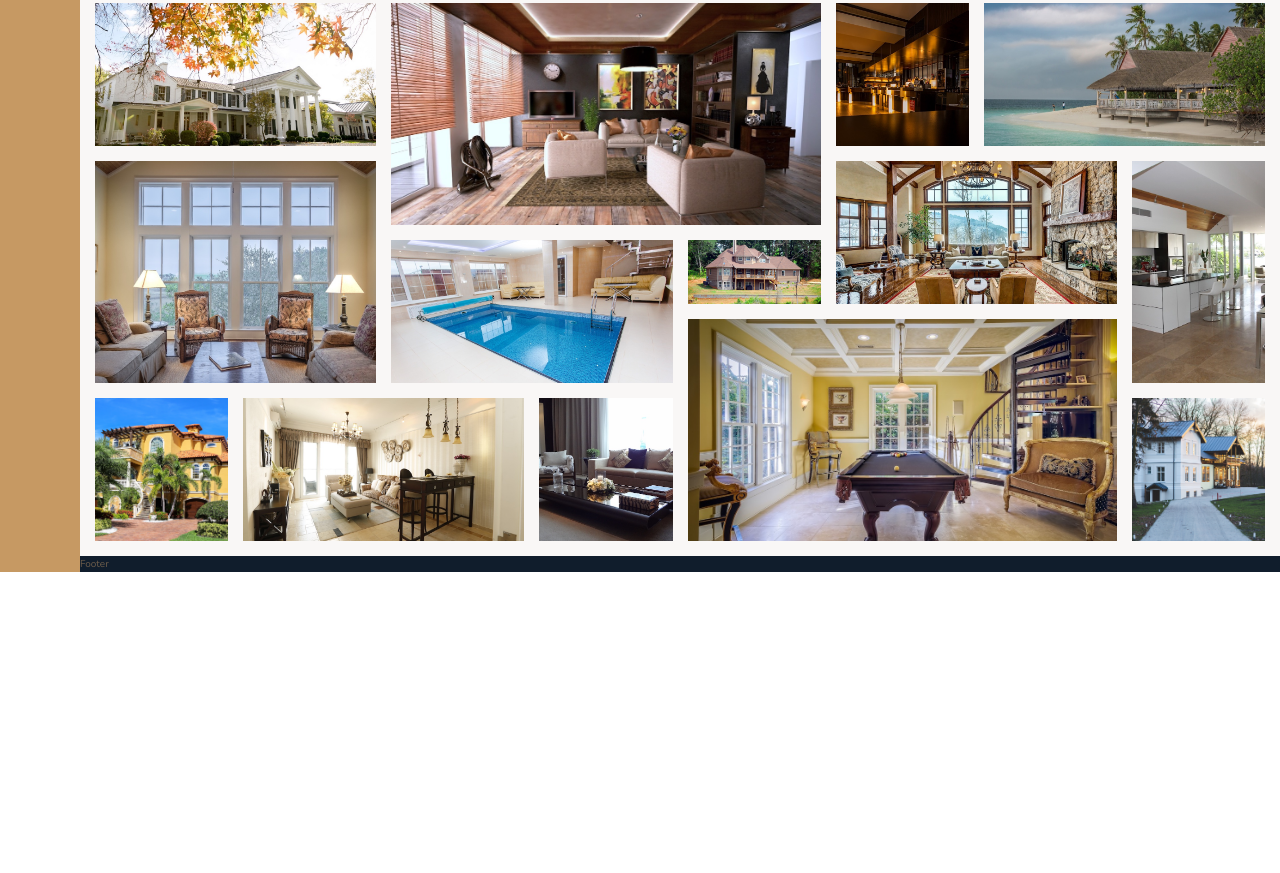
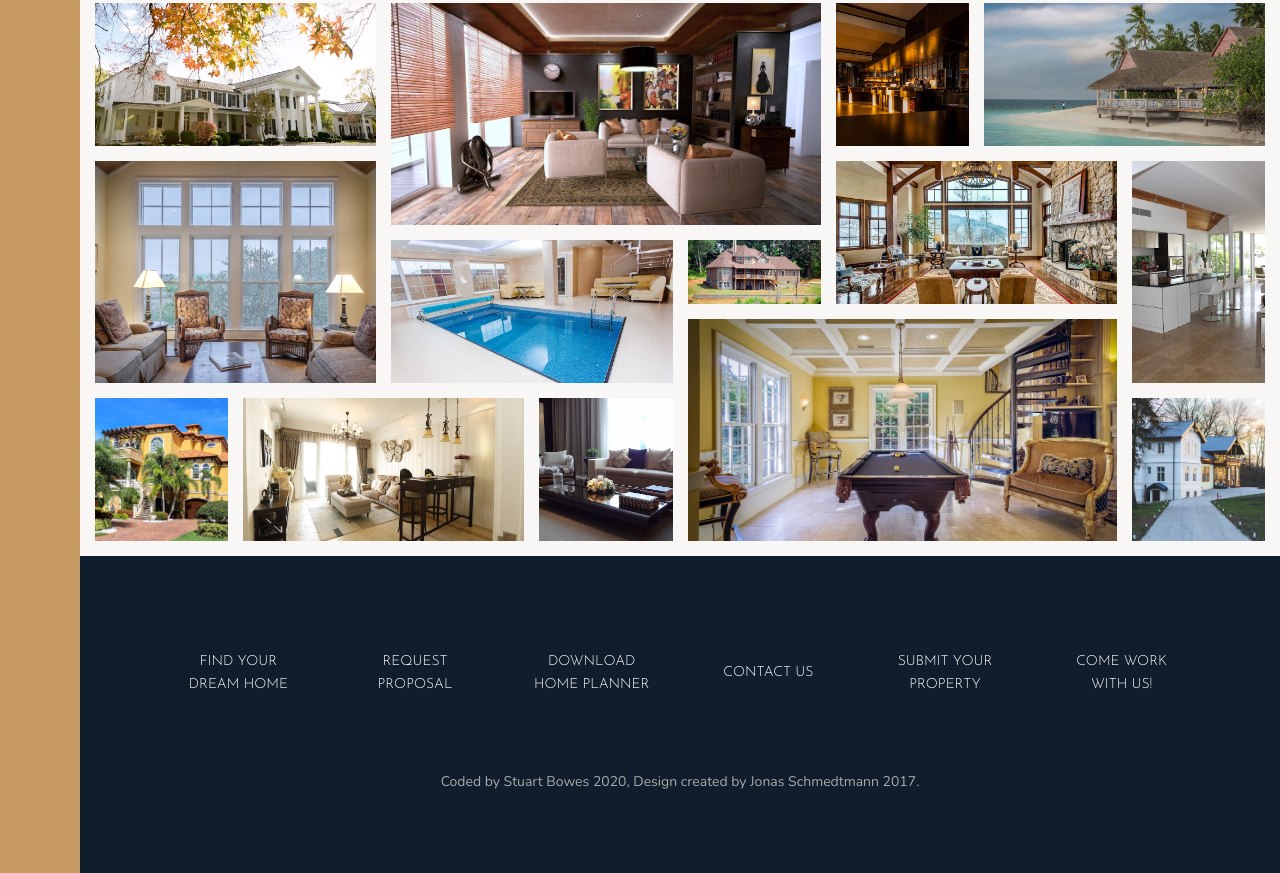
Before and after one commit to c0ff33-b34n/Nexter, a website: page index.html in a window 1280 px wide. Shown: the part 3084-3957 px from the top of the page. Before the commit the page ends 3656 px from the top, so only its background shows below. Drawn offline with nearby package versions, Linux system fonts and the light colour scheme.

Commit message:
Add Footer section

```diff
--- a/index.html
+++ b/index.html
@@ -323,7 +323,17 @@
         </section>
 
         <footer class="footer">
-            Footer
+            <ul class="nav">
+                <li class="nav__item"><a href="#" class="nav__link">Find your dream home</a></li>
+                <li class="nav__item"><a href="#" class="nav__link">Request proposal</a></li>
+                <li class="nav__item"><a href="#" class="nav__link">Download home planner</a></li>
+                <li class="nav__item"><a href="#" class="nav__link">Contact us</a></li>
+                <li class="nav__item"><a href="#" class="nav__link">Submit your property</a></li>
+                <li class="nav__item"><a href="#" class="nav__link">Come work with us!</a></li>
+            </ul>
+            <p class="copyright">
+                Coded by Stuart Bowes 2020, Design created by Jonas Schmedtmann 2017.
+            </p>
         </footer>
 
     </body>
--- a/sass/_footer.scss
+++ b/sass/_footer.scss
@@ -1,4 +1,43 @@
 .footer {
     background-color: $color-secondary;
     grid-column: full-start / full-end;
+    padding: 8rem;
 }
+
+.nav {
+    list-style: none;
+
+    display: grid;
+    grid-template-columns: repeat(auto-fit, minmax(15rem, 1fr));
+    gap: 2rem;
+    align-items: center;
+
+    &__link:link,
+    &__link:visited {
+        font-size: 1.4rem;
+        color: #fff;
+        text-decoration: none;
+        font-family: $font-display;
+        text-transform: uppercase;
+        text-align: center;
+        padding: 1.5rem;
+        display: block;
+        transition: all 0.2s;
+    }
+
+    &__link:hover,
+    &__link:active {
+        background-color: rgba(#fff, 0.05);
+        transform: translateY(-3px);
+    }
+}
+
+.copyright {
+    font-size: 1.4rem;
+    color: $color-grey-light-2;
+    margin-top: 6rem;
+    text-align: center;
+    width: 70%;
+    margin-left: auto;
+    margin-right: auto;
+}
```
Also changed, not shown: css/style.css.
